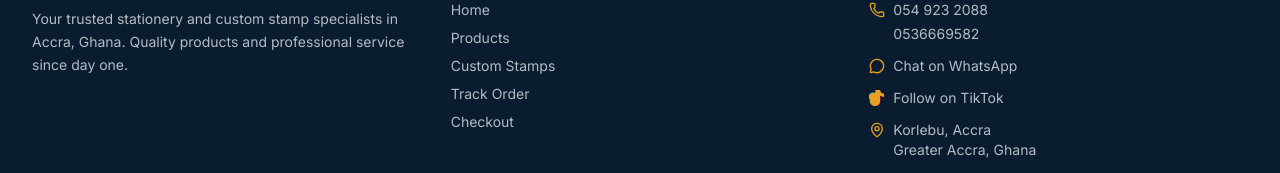
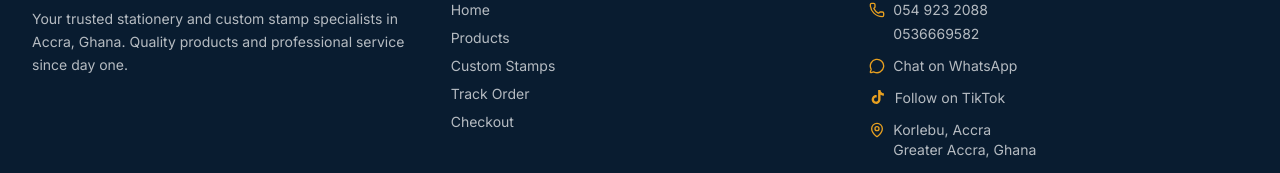
Before and after one commit to Emman-leo/diagoman_stationery, a Next.js app: page / in a window 1280 px wide. Shown: the part 1772-1945 px from the top of the page. Built offline with nearby package versions, Linux system fonts and the light colour scheme; no server answers; the database is empty.

Commit message:
refactor(footer): replace custom TikTok icon with FontAwesome
Add the required @fortawesome npm packages, and remove the custom inline TikTokIcon component to use the official FontAwesome TikTok icon in the Footer.

```diff
--- a/package.json
+++ b/package.json
@@ -10,6 +10,9 @@
   },
   "dependencies": {
     "@base-ui/react": "^1.5.0",
+    "@fortawesome/fontawesome-svg-core": "^7.2.0",
+    "@fortawesome/free-brands-svg-icons": "^7.2.0",
+    "@fortawesome/react-fontawesome": "^3.3.1",
     "@supabase/ssr": "^0.10.3",
     "@supabase/supabase-js": "^2.106.2",
     "@vercel/analytics": "^2.0.1",
--- a/src/app/layout.tsx
+++ b/src/app/layout.tsx
@@ -1,8 +1,12 @@
 import type { Metadata } from 'next'
 import { Inter } from 'next/font/google'
 import { Analytics } from '@vercel/analytics/next'
+import { config } from '@fortawesome/fontawesome-svg-core'
+import '@fortawesome/fontawesome-svg-core/styles.css'
 import './globals.css'
 import { CartProvider } from '@/lib/hooks/useCart'
+
+config.autoAddCss = false
 
 const inter = Inter({ subsets: ['latin'] })
 
--- a/src/components/layout/Footer.tsx
+++ b/src/components/layout/Footer.tsx
@@ -1,5 +1,7 @@
 import Link from 'next/link'
 import { Stamp, Phone, MapPin, Clock, MessageCircle } from 'lucide-react'
+import { FontAwesomeIcon } from '@fortawesome/react-fontawesome'
+import { faTiktok } from '@fortawesome/free-brands-svg-icons'
 import {
   BUSINESS_PHONE_DISPLAY,
   BUSINESS_PHONE_TEL,
@@ -8,28 +10,6 @@ import {
   WHATSAPP_URL,
   TIKTOK_URL,
 } from '@/constants'
-
-const TikTokIcon = ({ className }: { className?: string }) => (
-  <svg
-    viewBox="0 0 24 24"
-    className={className}
-  >
-    <path
-      d="M12.525.02c1.31-.02 2.61-.01 3.91-.02.08 1.53.63 3.09 1.75 4.17 1.12 1.11 2.7 1.62 4.24 1.79v4.03c-1.44-.05-2.89-.35-4.2-.97-.57-.26-1.1-.59-1.62-.93-.01 2.92.01 5.84-.02 8.75-.08 1.4-.54 2.79-1.35 3.94-1.31 1.92-3.58 3.17-5.91 3.21-1.43.03-2.86-.31-4.08-1.03-2.02-1.19-3.44-3.37-3.65-5.71-.02-.5-.03-1-.01-1.49.18-1.9 1.12-3.72 2.58-4.96 1.66-1.44 3.98-2.13 6.15-1.72.02 1.48-.04 2.96-.08 4.43-.12.37-.24.74-.41 1.05-.17.31-.37.6-.57.89-1.01.99-2.57 1.54-4.06 1.15-.68-.18-1.34-.45-1.93-.82-1.37-.85-2.35-2.12-2.86-3.65-.18-.57-.25-1.18-.21-1.78.07-1.25.49-2.42 1.2-3.46.83-1.23 2.05-2.12 3.52-2.43 1.25-.26 2.53-.13 3.78.27.48.15.93.37 1.36.62.01-2.06.01-4.12.01-6.17z"
-      fill="#FF0050"
-      style={{ transform: 'translate(0.5px, 0.5px)' }}
-    />
-    <path
-      d="M12.525.02c1.31-.02 2.61-.01 3.91-.02.08 1.53.63 3.09 1.75 4.17 1.12 1.11 2.7 1.62 4.24 1.79v4.03c-1.44-.05-2.89-.35-4.2-.97-.57-.26-1.1-.59-1.62-.93-.01 2.92.01 5.84-.02 8.75-.08 1.4-.54 2.79-1.35 3.94-1.31 1.92-3.58 3.17-5.91 3.21-1.43.03-2.86-.31-4.08-1.03-2.02-1.19-3.44-3.37-3.65-5.71-.02-.5-.03-1-.01-1.49.18-1.9 1.12-3.72 2.58-4.96 1.66-1.44 3.98-2.13 6.15-1.72.02 1.48-.04 2.96-.08 4.43-.12.37-.24.74-.41 1.05-.17.31-.37.6-.57.89-1.01.99-2.57 1.54-4.06 1.15-.68-.18-1.34-.45-1.93-.82-1.37-.85-2.35-2.12-2.86-3.65-.18-.57-.25-1.18-.21-1.78.07-1.25.49-2.42 1.2-3.46.83-1.23 2.05-2.12 3.52-2.43 1.25-.26 2.53-.13 3.78.27.48.15.93.37 1.36.62.01-2.06.01-4.12.01-6.17z"
-      fill="#00F2EA"
-      style={{ transform: 'translate(-0.5px, -0.5px)' }}
-    />
-    <path
-      d="M12.525.02c1.31-.02 2.61-.01 3.91-.02.08 1.53.63 3.09 1.75 4.17 1.12 1.11 2.7 1.62 4.24 1.79v4.03c-1.44-.05-2.89-.35-4.2-.97-.57-.26-1.1-.59-1.62-.93-.01 2.92.01 5.84-.02 8.75-.08 1.4-.54 2.79-1.35 3.94-1.31 1.92-3.58 3.17-5.91 3.21-1.43.03-2.86-.31-4.08-1.03-2.02-1.19-3.44-3.37-3.65-5.71-.02-.5-.03-1-.01-1.49.18-1.9 1.12-3.72 2.58-4.96 1.66-1.44 3.98-2.13 6.15-1.72.02 1.48-.04 2.96-.08 4.43-.12.37-.24.74-.41 1.05-.17.31-.37.6-.57.89-1.01.99-2.57 1.54-4.06 1.15-.68-.18-1.34-.45-1.93-.82-1.37-.85-2.35-2.12-2.86-3.65-.18-.57-.25-1.18-.21-1.78.07-1.25.49-2.42 1.2-3.46.83-1.23 2.05-2.12 3.52-2.43 1.25-.26 2.53-.13 3.78.27.48.15.93.37 1.36.62.01-2.06.01-4.12.01-6.17z"
-      fill="currentColor"
-    />
-  </svg>
-)
 
 export function Footer() {
   return (
@@ -88,7 +68,7 @@ export function Footer() {
                 </a>
               </li>
               <li className="flex items-start gap-2">
-                <TikTokIcon className="mt-0.5 h-4 w-4 shrink-0 text-tscolors-gold" />
+                <FontAwesomeIcon icon={faTiktok} className="mt-0.5 h-4 w-4 shrink-0 text-tscolors-gold" />
                 <a
                   href={TIKTOK_URL}
                   target="_blank"
```
Also changed, not shown: 1 other file (tests, documents, lock files or other folders).
